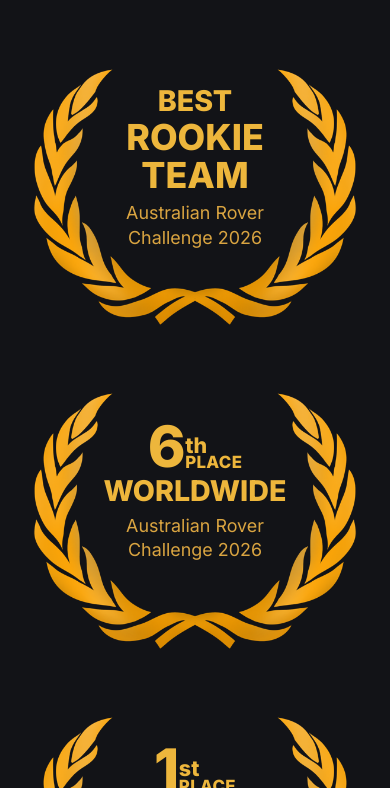
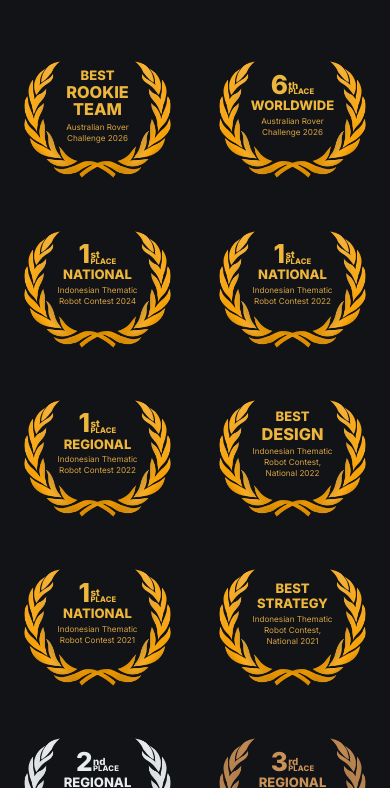
Before and after one commit to yosuahres/rival-website-project, a Next.js app: page /achievements in a window 390 px wide. Shown: the part 780-1568 px from the top of the page. Built offline with nearby package versions, Linux system fonts and the light colour scheme; no server answers.

Commit message:
refactor: update layout comments for clarity and adjust badge width styles

```diff
--- a/src/app/achievements/page.tsx
+++ b/src/app/achievements/page.tsx
@@ -316,10 +316,10 @@ export default function Achievements() {
       <section className="px-4 py-16 md:px-6 md:py-24">
         <div className="mx-auto max-w-[1800px]">
           <FadeIn>
-            {/* Four across from `lg` up, two on tablets, one on phones. Wrapping flex rather
-                than a grid so a part-full last row centres under the ones
-                above it — eleven badges four-up would otherwise leave the last
-                three hanging off to the left.
+            {/* Four across from `lg` up, two below that — phones included.
+                Wrapping flex rather than a grid so a part-full last row
+                centres under the ones above it — eleven badges four-up would
+                otherwise leave the last three hanging off to the left.
 
                 The row is capped well short of the page: four columns of a
                 full-width container would make each badge 400px-odd, and these
@@ -330,13 +330,19 @@ export default function Achievements() {
 
                 Four-up waits for `lg` rather than `md` because the cap has not
                 bound yet at `md`: the container is the viewport there, so four
-                columns would give 150px badges and a 6px competition line. */}
+                columns would give 150px badges and a 6px competition line.
+
+                Phones stay two-up as well: a badge is its own query container,
+                so at roughly 155px on a 375px screen the wreath and its
+                lettering shrink together and the pair still reads — and two
+                columns keep the wall looking like a wall rather than a
+                single-file list eleven screens long. */}
             <ul className="mx-auto flex max-w-[1360px] flex-wrap justify-center gap-x-8 gap-y-10 md:gap-y-12">
               {WALL.map((achievement) => (
                 <AchievementBadge
                   key={`${achievement.title}-${achievement.event}`}
                   record={achievement}
-                  className="w-full sm:w-[calc(50%-16px)] lg:w-[calc(25%-24px)]"
+                  className="w-[calc(50%-16px)] lg:w-[calc(25%-24px)]"
                 />
               ))}
             </ul>
```
